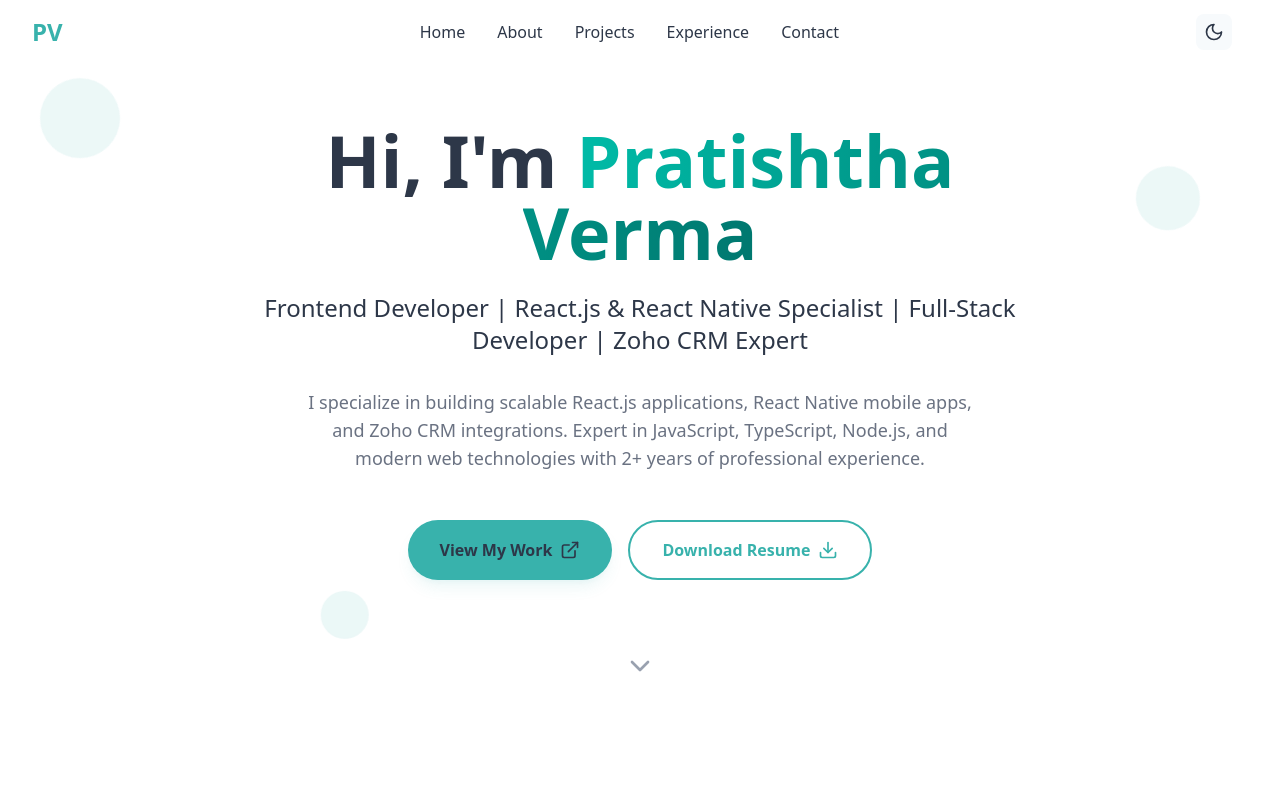
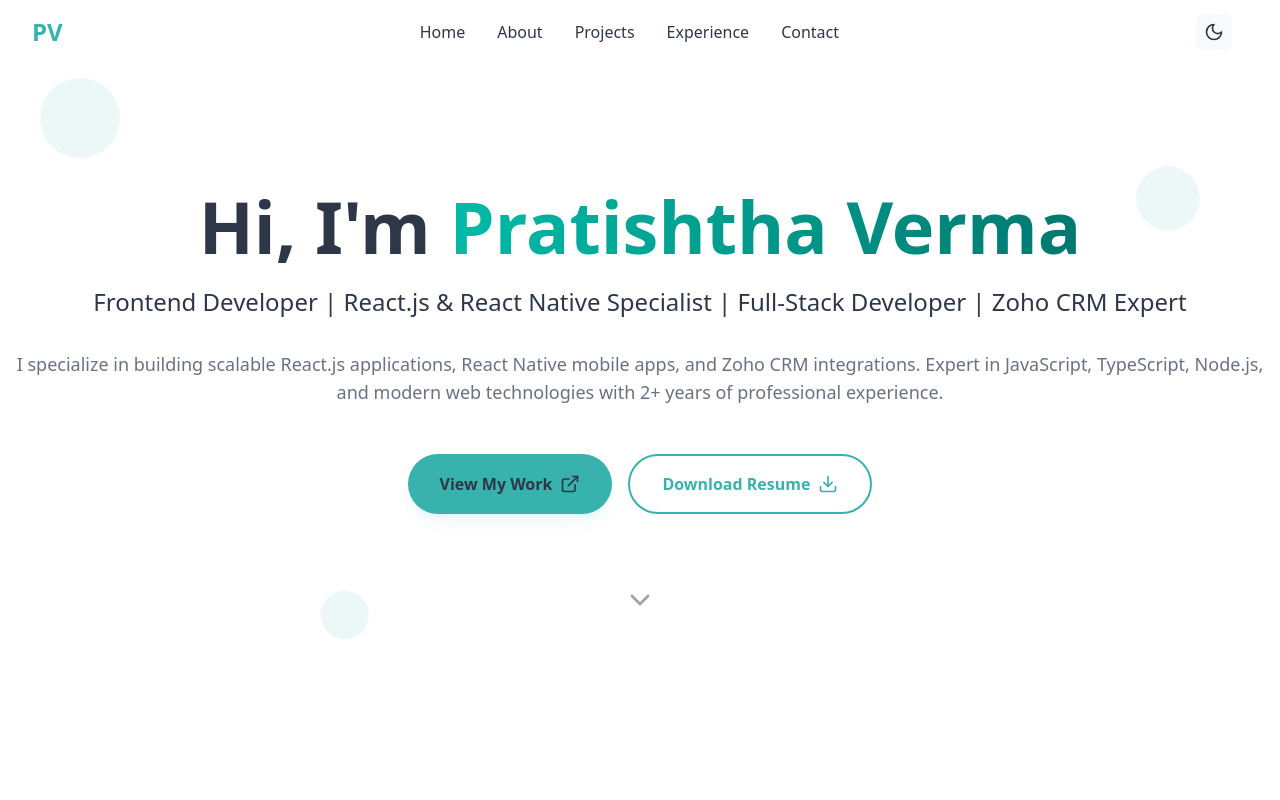
Before and after one commit to Pratishtha987/pratishtha-verma-portfolio, a Next.js app: page / in a window 1280 px wide. Shown: the top 800 px of the page. Built offline with nearby package versions, Linux system fonts and the light colour scheme.

Commit message:
Remove horizontal scrollbar while keeping vertical scroll

```diff
--- a/app/globals.css
+++ b/app/globals.css
@@ -303,9 +303,42 @@ body {
   background-color: #121826 !important;
 }
 
-/* Smooth scrolling */
+/* Smooth scrolling and prevent horizontal scroll */
 html {
   scroll-behavior: smooth;
+  overflow-x: hidden;
+}
+
+body {
+  overflow-x: hidden;
+}
+
+/* Prevent horizontal overflow on all elements */
+* {
+  max-width: 100%;
+  box-sizing: border-box;
+}
+
+/* Ensure no horizontal scroll on main containers */
+.container, .max-w-7xl, .max-w-6xl, .max-w-5xl, .max-w-4xl, .max-w-3xl, .max-w-2xl, .max-w-xl, .max-w-lg, .max-w-md, .max-w-sm, .max-w-xs {
+  overflow-x: hidden;
+}
+
+/* Prevent horizontal scroll on sections */
+section {
+  overflow-x: hidden;
+}
+
+/* Ensure images don't cause horizontal overflow */
+img {
+  max-width: 100%;
+  height: auto;
+}
+
+/* Prevent text overflow */
+p, h1, h2, h3, h4, h5, h6, span, div {
+  word-wrap: break-word;
+  overflow-wrap: break-word;
 }
 
 /* Fallback for Chrome - ensure dark mode works even without JS */
```
